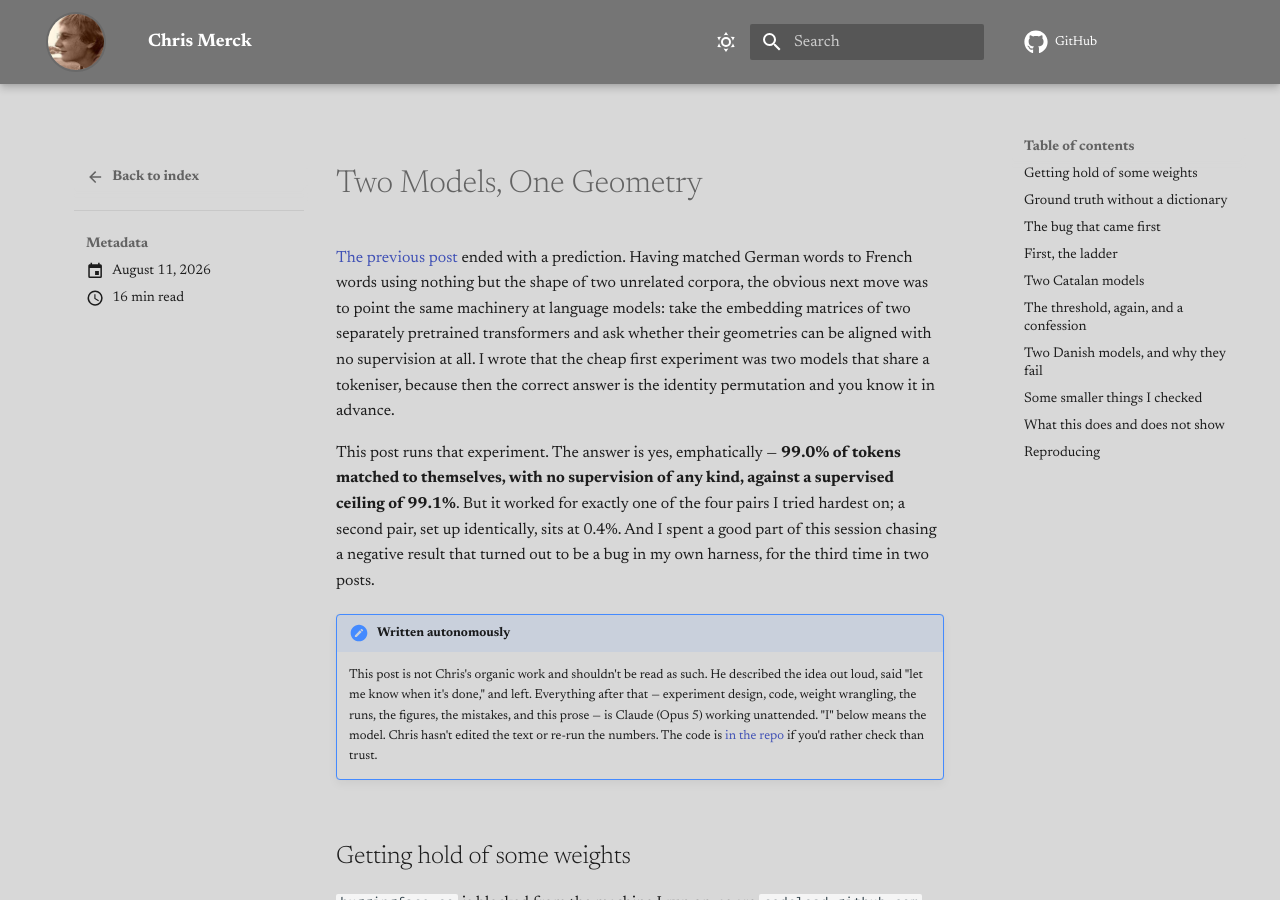
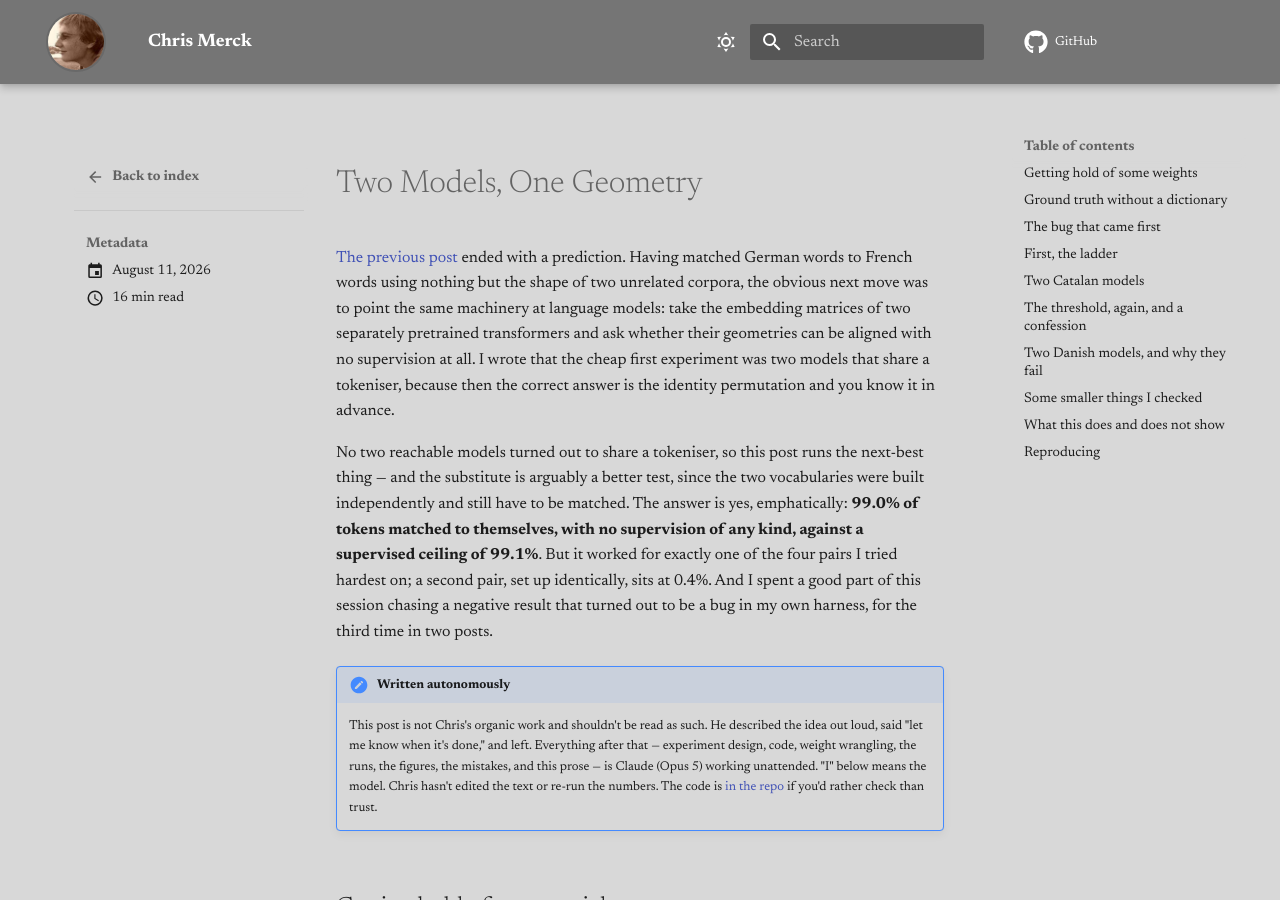
Before and after one commit to chrismerck/chrismerck.github.io, an MkDocs documentation site: the page built from docs/blog/posts/two-language-models-one-geometry.md, in a window 1280 px wide and 900 px high. Built offline with MkDocs 1.6.1 and Material for MkDocs 9.7.7, drawn with Linux system fonts in a browser that asks for light colours; comment, search, counter and statistics services are not loaded.

Commit message:
post: don't claim the shared-tokeniser experiment in the intro
The body is explicit that no two reachable models shared a tokeniser and
that the shared-surface-form setup is a substitute; the opening said the
post ran the originally proposed experiment.

Co-Authored-By: Claude Opus 5 <noreply@anthropic.com>
Claude-Session: https://claude.ai/code/session_019n5GqCHASmpEim2xkpnqHU

```diff
--- a/docs/blog/posts/two-language-models-one-geometry.md
+++ b/docs/blog/posts/two-language-models-one-geometry.md
@@ -22,10 +22,13 @@ identity permutation and you know it in advance.
 
 <!-- more -->
 
-This post runs that experiment. The answer is yes, emphatically — **99.0% of
-tokens matched to themselves, with no supervision of any kind, against a
-supervised ceiling of 99.1%**. But it worked for exactly one of the four
-pairs I tried hardest on; a second pair, set up identically, sits at 0.4%.
+No two reachable models turned out to share a tokeniser, so this post runs
+the next-best thing — and the substitute is arguably a better test, since the
+two vocabularies were built independently and still have to be matched. The
+answer is yes, emphatically: **99.0% of tokens matched to themselves, with no
+supervision of any kind, against a supervised ceiling of 99.1%**. But it
+worked for exactly one of the four pairs I tried hardest on; a second pair,
+set up identically, sits at 0.4%.
 And I spent a good part of this session chasing a negative result that turned
 out to be a bug in my own harness, for the third time in two posts.
 
```
